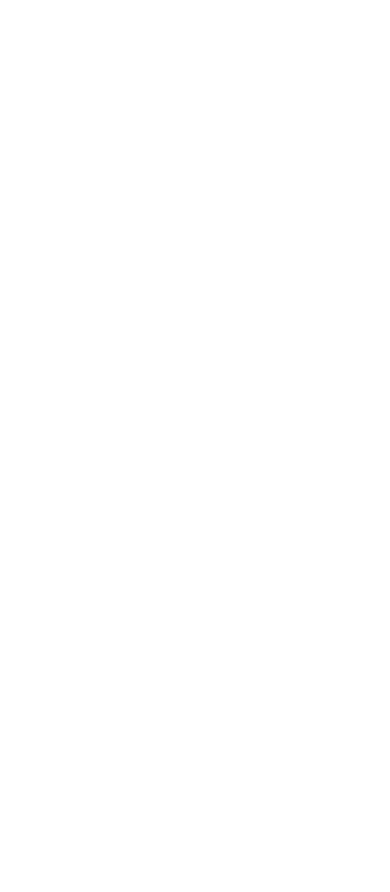
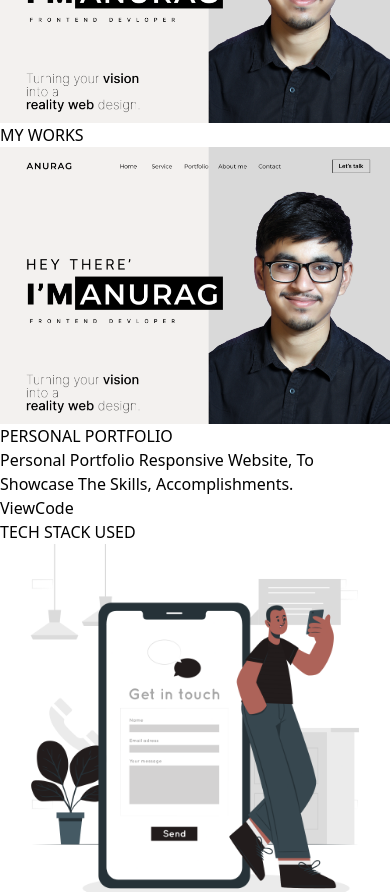
Before and after one commit to AnuragTupkar/Personal-Portfolio, a React (Vite) app: page / in a window 390 px wide. Shown: the part 2720-3612 px from the top of the page. Built offline with nearby package versions, Linux system fonts and the light colour scheme; the HTML template or start-up script is replaced by a standard one.

Commit message:
version 2

```diff
--- a/src/Pages/About.jsx
+++ b/src/Pages/About.jsx
@@ -1,28 +1,40 @@
-import React, { useState } from "react";
+import React, { useState, useEffect } from "react";
 import HomePhoto from "../assets/HomePhoto.png";
 import { SocialIcon } from "react-social-icons";
 import { motion } from "framer-motion";
 
 const About = () => {
-  const [hovered, setHovered] = useState(false);
+  const [isVisible, setIsVisible] = useState(false);
 
-  const handleMouseEnter = () => {
-    setHovered(true);
+  // Function to check scroll position
+  const handleScroll = () => {
+    const offset = window.scrollY;
+    if (offset > 100) { // Change 100 to the scroll position you prefer
+      setIsVisible(true);
+    } else {
+      setIsVisible(false);
+    }
   };
 
+  useEffect(() => {
+    window.addEventListener("scroll", handleScroll);
+
+    // Cleanup the event listener on unmount
+    return () => {
+      window.removeEventListener("scroll", handleScroll);
+    };
+  }, []);
+
   return (
-    <div
-      className="flex flex-col lg:flex-row h-screen w-screen px-4 lg:px-0"
-      onMouseEnter={handleMouseEnter}
-    >
+    <div className="flex flex-col lg:flex-row h-screen w-screen px-4 lg:px-0">
       {/* Text Section with Animation */}
       <motion.div
         className="w-full lg:w-[50%] flex flex-col justify-center items-center lg:items-start mt-10 lg:mt-20 lg:ml-28 text-center lg:text-left"
         initial={{ opacity: 0, y: -50 }}
-        animate={hovered ? { opacity: 1, y: 0 } : { opacity: 0, y: -50 }}
-        transition={{ duration: 0.8 }} // Animate when hovered
+        animate={isVisible ? { opacity: 1, y: 0 } : { opacity: 0, y: -50 }}
+        transition={{ duration: 0.8 }} // Animate when scrolled into view
       >
-        <p className="text-white bg-black inline-block p-2 text-3xl md:text-4xl font-bold lg:text-6xl  rounded-md">
+        <p className="text-white bg-black inline-block p-2 text-3xl md:text-4xl font-bold lg:text-6xl rounded-md">
           About Me
         </p>
 
@@ -33,16 +45,16 @@ const About = () => {
             alt="Anurag Tupkar"
             className="w-64 md:w-80 rounded-lg shadow-lg"
             initial={{ opacity: 0 }}
-            animate={hovered ? { opacity: 1 } : { opacity: 0 }}
-            transition={{ duration: 0.5 }} // Animate when hovered
+            animate={isVisible ? { opacity: 1 } : { opacity: 0 }}
+            transition={{ duration: 0.5 }} // Animate when scrolled into view
           />
         </div>
 
         <motion.h1
           className="mt-6 md:mt-10 lg:mt-12 text-3xl md:text-4xl lg:text-5xl font-semibold"
           initial={{ opacity: 0, y: -30 }}
-          animate={hovered ? { opacity: 1, y: 0 } : { opacity: 0, y: -30 }}
-          transition={{ duration: 0.6 }} // Animate when hovered
+          animate={isVisible ? { opacity: 1, y: 0 } : { opacity: 0, y: -30 }}
+          transition={{ duration: 0.6 }} // Animate when scrolled into view
         >
           Hello! I'm Anurag Tupkar
         </motion.h1>
@@ -50,8 +62,8 @@ const About = () => {
         <motion.h2
           className="text-xl md:text-2xl lg:text-3xl mt-2 lg:mt-4 text-gray-700"
           initial={{ opacity: 0, y: -30 }}
-          animate={hovered ? { opacity: 1, y: 0 } : { opacity: 0, y: -30 }}
-          transition={{ duration: 0.6 }} // Animate when hovered
+          animate={isVisible ? { opacity: 1, y: 0 } : { opacity: 0, y: -30 }}
+          transition={{ duration: 0.6 }} // Animate when scrolled into view
         >
           FullStack Developer
         </motion.h2>
@@ -59,8 +71,8 @@ const About = () => {
         <motion.p
           className="mt-6 md:mt-8 lg:mt-10 text-justify lg:text-left text-base md:text-lg lg:text-lg w-full lg:w-[80%] mx-auto lg:mx-0"
           initial={{ opacity: 0, y: -30 }}
-          animate={hovered ? { opacity: 1, y: 0 } : { opacity: 0, y: -30 }}
-          transition={{ duration: 0.6 }} // Animate when hovered
+          animate={isVisible ? { opacity: 1, y: 0 } : { opacity: 0, y: -30 }}
+          transition={{ duration: 0.6 }} // Animate when scrolled into view
         >
           A passionate and dedicated web developer with a keen eye for detail and a love for crafting clean, efficient code. I've honed my skills in the MERN stack, working on projects ranging from dynamic websites to complex web applications. My journey in web development has been fueled by a desire to create user-friendly and visually appealing digital experiences.
         </motion.p>
@@ -71,7 +83,7 @@ const About = () => {
             <motion.div
               key={index}
               initial={{ opacity: 0, scale: 0.5 }}
-              animate={hovered ? { opacity: 1, scale: 1 } : { opacity: 0, scale: 0.5 }}
+              animate={isVisible ? { opacity: 1, scale: 1 } : { opacity: 0, scale: 0.5 }}
               transition={{ duration: 0.3, delay: 0.8 + index * 0.2 }} // Staggered animation
             >
               <SocialIcon url={url} />
@@ -84,16 +96,16 @@ const About = () => {
       <motion.div
         className="hidden lg:flex flex-col lg:flex-row w-full lg:w-[50%] items-center justify-center mt-10 lg:mt-0"
         initial={{ opacity: 0, x: 50 }}
-        animate={hovered ? { opacity: 1, x: 0 } : { opacity: 0, x: 50 }}
-        transition={{ duration: 0.8 }} // Animate when hovered
+        animate={isVisible ? { opacity: 1, x: 0 } : { opacity: 0, x: 50 }}
+        transition={{ duration: 0.8 }} // Animate when scrolled into view
       >
         <motion.img
           src={HomePhoto}
           alt="Anurag Tupkar"
           className="w-64 md:w-80 lg:w-96 mb-6 lg:mb-0 rounded-lg shadow-lg"
           initial={{ opacity: 0 }}
-          animate={hovered ? { opacity: 1 } : { opacity: 0 }}
-          transition={{ duration: 0.5 }} // Animate when hovered
+          animate={isVisible ? { opacity: 1 } : { opacity: 0 }}
+          transition={{ duration: 0.5 }} // Animate when scrolled into view
         />
 
         {/* Social Icons for Larger Screens */}
@@ -102,7 +114,7 @@ const About = () => {
             <motion.div
               key={index}
               initial={{ opacity: 0, scale: 0.5 }}
-              animate={hovered ? { opacity: 1, scale: 1 } : { opacity: 0, scale: 0.5 }}
+              animate={isVisible ? { opacity: 1, scale: 1 } : { opacity: 0, scale: 0.5 }}
               transition={{ duration: 0.3, delay: 0.8 + index * 0.2 }} // Staggered animation
             >
               <SocialIcon url={url} />
--- a/src/Pages/GetInTouch.jsx
+++ b/src/Pages/GetInTouch.jsx
@@ -1,21 +1,39 @@
-import React, { useState } from "react";
+import React, { useState, useEffect, useRef } from "react";
 import GetInTouchPic from "../assets/GetInTouch.png";
 import { SocialIcon } from "react-social-icons";
 import { motion } from "framer-motion";
 
 const GetInTouch = () => {
-  const [isVisible, setIsVisible] = useState(false); // Use to control visibility
+  const [isVisible, setIsVisible] = useState(false);
+  const getInTouchRef = useRef(null);
 
-  const handleMouseEnter = () => {
-    setIsVisible(true);
-  };
+  useEffect(() => {
+    const observer = new IntersectionObserver(
+      (entries) => {
+        entries.forEach((entry) => {
+          if (entry.isIntersecting) {
+            setIsVisible(true);
+            observer.unobserve(entry.target); // Stop observing after visible
+          }
+        });
+      },
+      { threshold: 0.3 } // Trigger when 30% is visible
+    );
+
+    if (getInTouchRef.current) {
+      observer.observe(getInTouchRef.current);
+    }
+
+    return () => {
+      if (getInTouchRef.current) {
+        observer.unobserve(getInTouchRef.current);
+      }
+    };
+  }, []);
 
   return (
-    <div className="bg-gray-100 pt-16">
-      <div
-        className="main-div flex flex-col md:flex-row bg-gray-100 p-10 w-screen mt-16 md:h-auto"
-        onMouseEnter={handleMouseEnter}
-      >
+    <div ref={getInTouchRef} className="bg-gray-100 pt-16">
+      <div className="main-div flex flex-col md:flex-row bg-gray-100 p-10 w-screen mt-16 md:h-auto">
         {/* Left Image Section */}
         <motion.div
           className="flex-1 md:block hidden"
@@ -40,6 +58,8 @@ const GetInTouch = () => {
           <h2 className="text-2xl font-bold mb-5 bg-black md:inline text-white p-4 rounded justify-center flex">
             GET IN TOUCH
           </h2>
+
+          {/* Image for small screens */}
           <div className="flex-1 md:hidden">
             <img
               src={GetInTouchPic}
@@ -47,11 +67,13 @@ const GetInTouch = () => {
               className="w-full h-auto rounded-lg"
             />
           </div>
+
           <p className="mb-5 mt-8">
             Hello there! If you have any questions, collaboration ideas, or just
             want to say hi, feel free to get in touch with me. I'd be thrilled
             to hear from you!
           </p>
+
           <form>
             <div className="mb-4">
               <label htmlFor="name" className="block text-sm font-medium mb-2">
@@ -64,6 +86,7 @@ const GetInTouch = () => {
                 placeholder="Enter your name"
               />
             </div>
+
             <div className="mb-4">
               <label htmlFor="email" className="block text-sm font-medium mb-2">
                 Your Email
@@ -75,6 +98,7 @@ const GetInTouch = () => {
                 placeholder="Enter your email"
               />
             </div>
+
             <div className="mb-4">
               <label htmlFor="phone" className="block text-sm font-medium mb-2">
                 Your Phone no.
@@ -86,6 +110,7 @@ const GetInTouch = () => {
                 placeholder="Enter your phone number"
               />
             </div>
+
             <div className="mb-4">
               <label
                 htmlFor="message"
@@ -100,19 +125,23 @@ const GetInTouch = () => {
                 rows="4"
               />
             </div>
-            <div className="md:flex">
-              <div className="w-full justify-center flex md:block">
-                <button className="bg-black text-white rounded-lg px-4 py-2 hover:bg-blue-600 justify-center md:mt-6">
+
+            <div className="md:flex md:items-center">
+
+              <div className="w-full flex justify-center md:justify-start mb-4 md:mb-0">
+                <button className="bg-black text-white rounded-lg px-6 py-2 hover:bg-blue-600">
                   SEND
                 </button>
               </div>
 
-              <div className="flex w-[100%] md:justify-end mt-4 justify-center ">
-                <SocialIcon url="https://www.instagram.com" className="mx-2 " />
-                <SocialIcon url="https://www.github.com" className="mx-2" />
-                <SocialIcon url="mailto:example@email.com" className="mx-2" />
-                <SocialIcon url="https://www.twitter.com" className="mx-2" />
-                <SocialIcon url="https://www.linkedin.com" className="mx-2" />
+
+              <div className="flex gap-4 justify-center md:justify-end w-full md:w-auto flex-nowrap">
+                <div className="hidden md:block"><SocialIcon className="hidden md:block"url="https://www.instagram.com" /></div>
+
+                <SocialIcon url="https://www.github.com" />
+                <SocialIcon url="mailto:example@email.com" />
+                <SocialIcon url="https://www.twitter.com" />
+                <SocialIcon url="https://www.linkedin.com" />
               </div>
             </div>
           </form>
--- a/src/Pages/Work.jsx
+++ b/src/Pages/Work.jsx
@@ -1,19 +1,37 @@
-import React, { useState } from "react";
+import React, { useState, useEffect, useRef } from "react";
 import Portfolio from "../assets/Portfolio.png";
 import { motion } from "framer-motion";
 
 const Work = () => {
-  const [isVisible, setIsVisible] = useState(false); // Use to control visibility
+  const [isVisible, setIsVisible] = useState(false);
+  const workRef = useRef(null);
 
-  const handleMouseEnter = () => {
-    setIsVisible(true);
-  };
+  useEffect(() => {
+    const observer = new IntersectionObserver(
+      (entries) => {
+        entries.forEach((entry) => {
+          if (entry.isIntersecting) {
+            setIsVisible(true);
+            observer.unobserve(entry.target); // Optional: Stop observing after becoming visible
+          }
+        });
+      },
+      { threshold: 0.3 } // Trigger when 30% of the element is visible
+    );
+
+    if (workRef.current) {
+      observer.observe(workRef.current);
+    }
+
+    return () => {
+      if (workRef.current) {
+        observer.unobserve(workRef.current);
+      }
+    };
+  }, []);
 
   return (
-    <div
-      className="flex flex-col md:flex-row h-screen w-screen bg-[#B9B6B6]"
-      onMouseEnter={handleMouseEnter}
-    >
+    <div ref={workRef} className="flex flex-col md:flex-row h-screen w-screen bg-[#B9B6B6]">
       {/* Image Section */}
       <motion.div
         className="w-full md:w-[60%] flex justify-center md:justify-end items-center"
@@ -45,6 +63,7 @@ const Work = () => {
           <span className="bg-black p-2 rounded-md">MY WORKS</span>
         </motion.h1>
 
+        {/* Image for smaller screens */}
         <motion.img
           src={Portfolio}
           alt="Portfolio Snapshot"
@@ -102,7 +121,7 @@ const Work = () => {
           animate={isVisible ? { y: 0, opacity: 1 } : { y: 20, opacity: 0 }}
           transition={{ duration: 0.5 }}
         >
-          TECHSTACK USED
+          TECH STACK USED
         </motion.h1>
         <motion.div
           className="h-24 bg-white mt-8 w-[100%] mx-auto"
```
